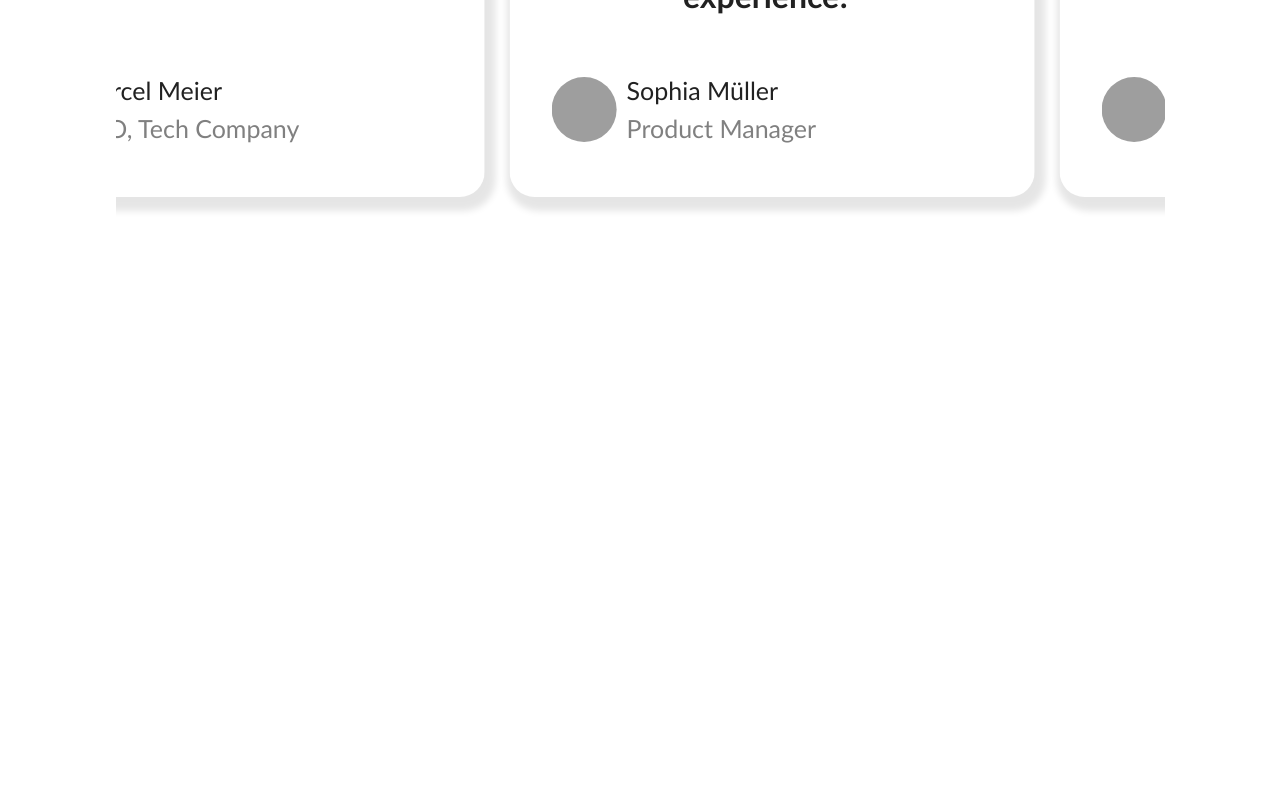
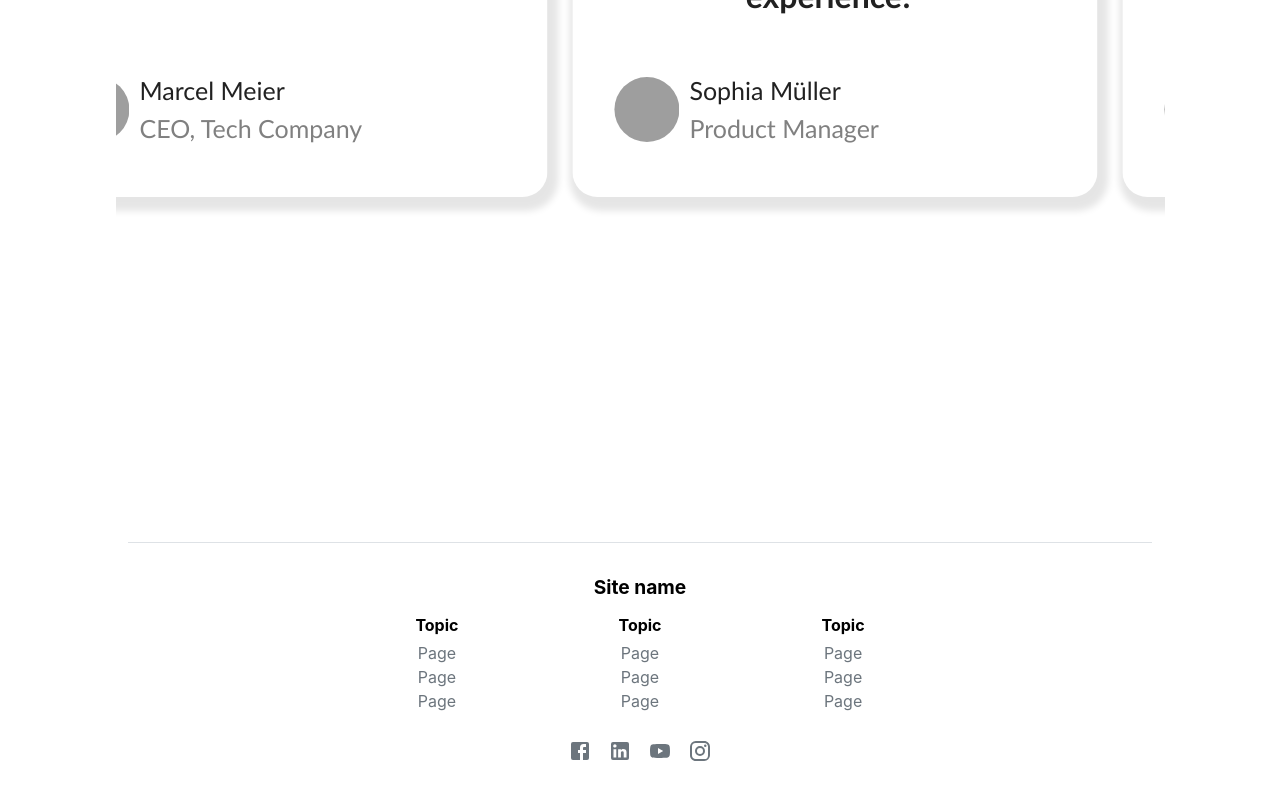
Before and after one commit to Skip-SBT/Upshift, a React (Create React App) app: page / in a window 1280 px wide. Shown: the part 5081-5881 px from the top of the page. Before the commit the page ends 5623 px from the top, so only its background shows below. Built offline with nearby package versions, Linux system fonts and the light colour scheme; grey boxes are pictures that could not be loaded.

Commit message:
Basic footer without data

```diff
--- a/package.json
+++ b/package.json
@@ -1,5 +1,5 @@
 {
-  "homepage": "https://github.com/Skip-SBT/Upshift",
+  "homepage": "https://skip-sbt.github.io/Upshift",
   "name": "upshift",
   "version": "1.0.0",
   "private": false,
--- a/src/App.tsx
+++ b/src/App.tsx
@@ -9,6 +9,7 @@ import Box from '@mui/material/Box';
 import InfoBlock from './Components/InfoBlock';
 import AboutUs from './Components/AboutUs';
 import Comments from './Components/Comments';
+import Footer from "./Components/Footer";
 
 export default function App() {
     return (
@@ -20,6 +21,7 @@ export default function App() {
                 <InfoBlock/>
                 <AboutUs/>
                 <Comments/>
+                <Footer/>
             </Box>
         </ThemeProvider>
     );
--- /dev/null
+++ b/src/Components/Footer.tsx
@@ -0,0 +1,42 @@
+import React from "react";
+import {Facebook, Instagram, YouTube} from "@mui/icons-material";
+import LinkedInIcon from "@mui/icons-material/LinkedIn";
+import Box from "@mui/material/Box";
+
+export default function Footer() {
+    return (
+        <footer className="footer">
+            <div className="footer-left">Site name</div>
+
+            <div className="footer-links">
+                <Box className='footer-row'>
+                    <div className="footer-column">
+                        <div className="footer-topic">Topic</div>
+                        <a href="#" className="footer-page">Page</a>
+                        <a href="#" className="footer-page">Page</a>
+                        <a href="#" className="footer-page">Page</a>
+                    </div>
+                    <div className="footer-column">
+                        <div className="footer-topic">Topic</div>
+                        <a href="#" className="footer-page">Page</a>
+                        <a href="#" className="footer-page">Page</a>
+                        <a href="#" className="footer-page">Page</a>
+                    </div>
+                    <div className="footer-column">
+                        <div className="footer-topic">Topic</div>
+                        <a href="#" className="footer-page">Page</a>
+                        <a href="#" className="footer-page">Page</a>
+                        <a href="#" className="footer-page">Page</a>
+                    </div>
+                </Box>
+            </div>
+            <div className="footer-social">
+                <a href="#"><Facebook/></a>
+                <a href="#"><LinkedInIcon/></a>
+                <a href="#"><YouTube/></a>
+                <a href="#"><Instagram/></a>
+            </div>
+        </footer>
+    )
+        ;
+}
--- /dev/null
+++ b/src/styles/footer.scss
@@ -0,0 +1,97 @@
+@import "variables";
+
+.footer {
+  padding: 2rem;
+  display: flex;
+  flex-direction: column;
+  align-items: center;
+  text-align: center;
+  border-top: 1px solid #dee2e6;
+
+  .footer-top {
+    display: flex;
+    flex-direction: column;
+    align-items: center;
+    width: 100%;
+  }
+
+  .footer-left {
+    display: flex;
+    flex: 1 1 33%;
+    font-size: 1.2rem;
+    font-weight: bold;
+    margin-bottom: 1rem;
+  }
+
+  .footer-links {
+    .footer-row {
+      display: flex;
+      flex: 1 1 33%;
+      justify-content: space-between;
+      margin-left: auto;
+      margin-right: auto;
+      gap: 10rem;
+      width: 100%;
+      margin-bottom: 1.5rem;
+
+      .footer-column {
+        display: flex;
+        flex-direction: column;
+
+        .footer-topic {
+          font-weight: bold;
+          margin-bottom: 0.5rem;
+        }
+
+        .footer-page {
+          color: #6c757d;
+          text-decoration: none;
+          margin-bottom: 0.25rem;
+
+          &:hover {
+            text-decoration: underline;
+          }
+        }
+      }
+    }
+  }
+
+  .footer-social {
+    flex: 1 1 33%;
+    display: flex;
+    gap: 1rem;
+    margin-bottom: 1rem;
+    justify-content: flex-end;
+
+    a {
+      color: #6c757d;
+      font-size: 1.5rem;
+      text-decoration: none;
+
+      &:hover {
+        color: #495057;
+      }
+    }
+  }
+
+  .footer-bottom {
+    font-size: 0.875rem;
+    color: #6c757d;
+  }
+
+  @media (min-width: $min-mobile-width) {
+    flex-direction: row;
+    justify-content: space-between;
+    text-align: left;
+
+    .footer-top {
+      flex-direction: row;
+      justify-content: space-between;
+      align-items: center;
+    }
+
+    .footer-links {
+      justify-content: flex-start;
+    }
+  }
+}
--- a/src/styles/index.scss
+++ b/src/styles/index.scss
@@ -4,10 +4,10 @@
 @import 'infoSection';
 @import "aboutUs";
 @import "comment";
+@import "footer";
 
 @import 'slick-carousel/slick/slick.css';
 @import 'slick-carousel/slick/slick-theme.css';
-
 
 .app {
     display: flex;
```
